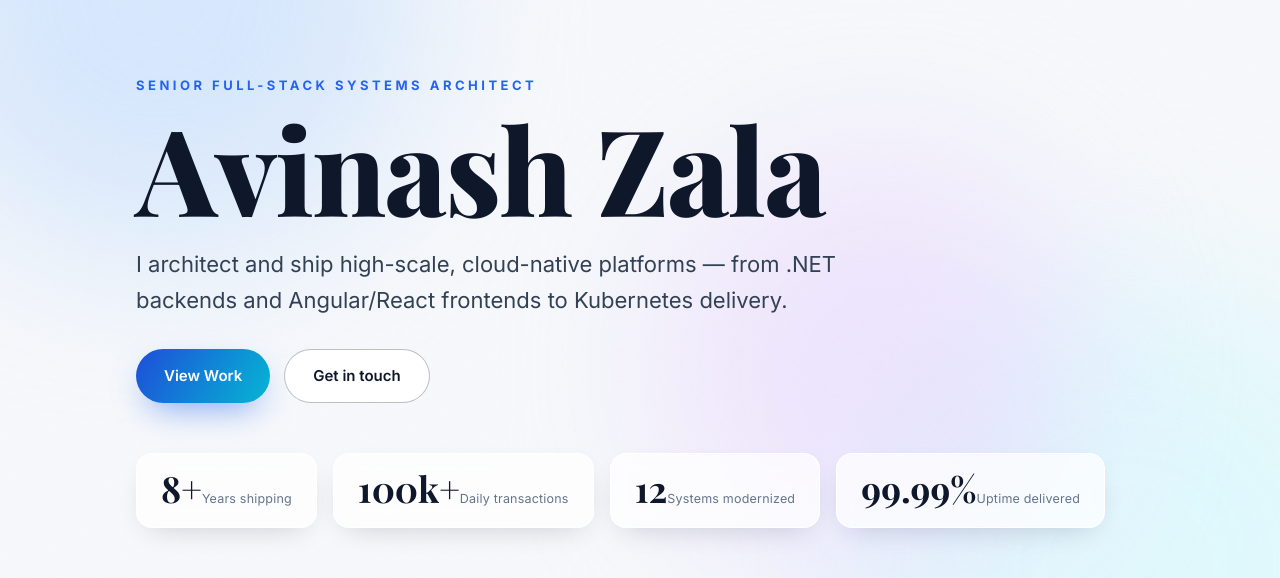
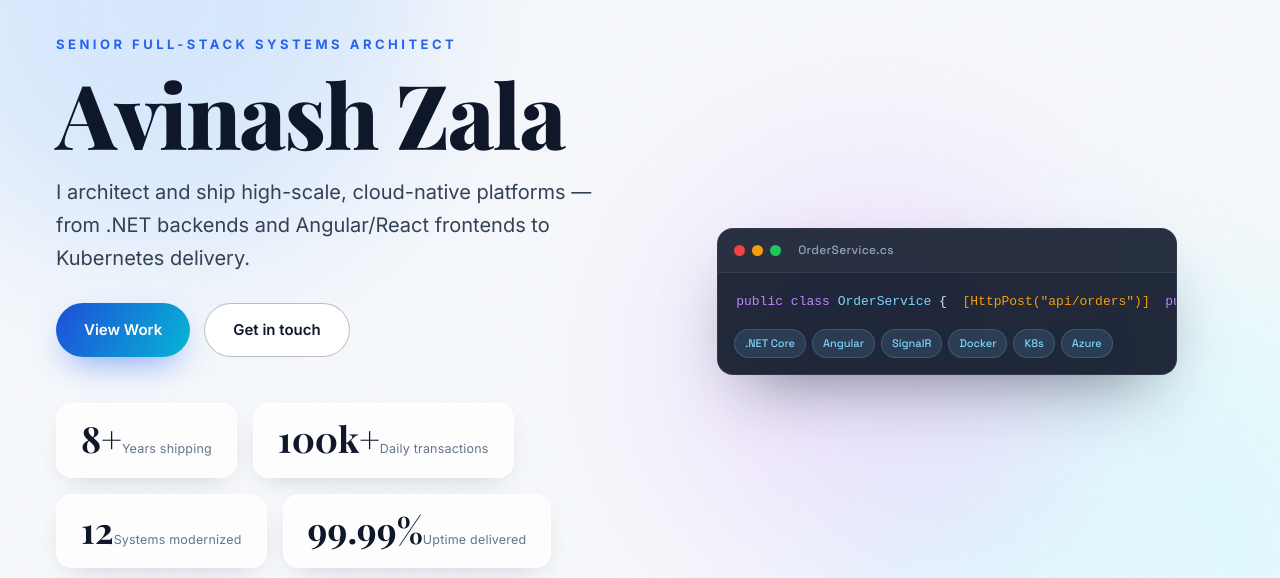
Before and after one commit to ZalaAvinash/ZalaAvinash, a website built with Vite: page index.html in a window 1280 px wide. Shown: the part 125-703 px from the top of the page. Built offline with nearby package versions, Linux system fonts and the light colour scheme.

Commit message:
Visual upgrade: balanced hero with code card anchor + cohesive editorial project imagery

```diff
--- a/assets/css/style.css
+++ b/assets/css/style.css
@@ -100,15 +100,42 @@ body {
 .contact-inner .section-lead { margin-left: auto; margin-right: auto; }
 
 /* ===== Hero ===== */
-.hero { min-height: 88vh; display: flex; align-items: center; position: relative; z-index: 2; }
-.hero-inner { max-width: var(--maxw); margin: 0 auto; padding: 0 clamp(20px, 5vw, 56px); width: 100%; }
+.hero {
+    min-height: 88vh; display: flex; align-items: center; position: relative; z-index: 2;
+    padding-top: 40px; padding-bottom: 40px;
+}
+.hero-inner { flex: 1 1 52%; max-width: var(--maxw); padding: 0 clamp(20px, 5vw, 56px); width: 100%; }
+.hero-visual { flex: 1 1 48%; display: flex; justify-content: center; padding: 0 clamp(20px, 4vw, 56px) 0 0; position: relative; }
 .hero-name {
     font-family: var(--serif); font-weight: 800;
-    font-size: clamp(56px, 9.5vw, 120px); line-height: 0.95;
-    letter-spacing: -2px; color: var(--ink); margin: 12px 0 22px;
+    font-size: clamp(48px, 7vw, 104px); line-height: 0.96;
+    letter-spacing: -2px; color: var(--ink); margin: 12px 0 20px;
 }
-.hero-tagline { font-size: clamp(17px, 2vw, 22px); color: var(--ink-soft); max-width: 56ch; }
-.hero-actions { display: flex; gap: 14px; margin: 30px 0 50px; flex-wrap: wrap; }
+.hero-tagline { font-size: clamp(16px, 1.8vw, 20px); color: var(--ink-soft); max-width: 50ch; }
+.hero-actions { display: flex; gap: 14px; margin: 28px 0 46px; flex-wrap: wrap; }
+
+/* Hero code card (visual anchor, right side) */
+.code-card {
+    width: 100%; max-width: 460px; background: rgba(15, 23, 42, 0.92);
+    border: 1px solid rgba(255,255,255,0.08); border-radius: 16px; overflow: hidden;
+    box-shadow: 0 30px 70px -28px rgba(15,23,42,0.55); backdrop-filter: blur(8px);
+    font-family: 'Space Grotesk', monospace;
+}
+.code-bar { display: flex; align-items: center; gap: 7px; padding: 12px 16px; background: rgba(255,255,255,0.04); border-bottom: 1px solid rgba(255,255,255,0.06); }
+.code-bar span { width: 11px; height: 11px; border-radius: 50%; background: #475569; }
+.code-bar span:nth-child(1) { background: #ef4444; }
+.code-bar span:nth-child(2) { background: #f59e0b; }
+.code-bar span:nth-child(3) { background: #22c55e; }
+.code-bar em { margin-left: 10px; font-style: normal; font-size: 12px; color: #94a3b8; letter-spacing: 0.3px; }
+.code-body { margin: 0; padding: 18px 18px 16px; font-size: 13px; line-height: 1.7; overflow-x: auto; }
+.code-body code { white-space: pre; }
+.tk-k { color: #c084fc; }
+.tk-t { color: #7dd3fc; }
+.tk-p { color: #e2e8f0; }
+.tk-d { color: #f59e0b; }
+.tk-i { color: #86efac; }
+.code-stack { display: flex; flex-wrap: wrap; gap: 6px; padding: 0 16px 16px; }
+.code-stack span { font-size: 11px; padding: 4px 10px; border-radius: 999px; background: rgba(125,211,252,0.12); color: #7dd3fc; border: 1px solid rgba(125,211,252,0.2); }
 
 .btn {
     display: inline-flex; align-items: center; gap: 8px;
@@ -235,8 +262,11 @@ body {
     .site-nav.open { transform: translateX(0); }
     .site-nav a { font-size: 18px; padding: 12px 0; width: 100%; border-bottom: 1px solid var(--line); }
     .projects-grid { grid-template-columns: 1fr; }
-    .hero { min-height: 80vh; }
-}
+    .hero { min-height: auto; flex-direction: column; align-items: flex-start; gap: 36px; }
+    .hero-inner, .hero-visual { flex: 1 1 100%; width: 100%; padding: 0 clamp(20px, 5vw, 56px); }
+    .hero-visual { justify-content: flex-start; }
+    .code-card { max-width: 100%; }
+  }
 @media (max-width: 520px) {
     .skills-grid { grid-template-columns: 1fr; gap: 18px; }
     .hero-stats { gap: 12px; }
--- a/assets/js/data.js
+++ b/assets/js/data.js
@@ -16,7 +16,22 @@ export const portfolioData = {
       { value: '100k+', label: 'Daily transactions' },
       { value: '12', label: 'Systems modernized' },
       { value: '99.99%', label: 'Uptime delivered' }
-    ]
+    ],
+    code: [
+      { c: 'k', t: 'public class' }, { c: 't', t: ' OrderService' },
+      { c: 'p', t: ' {' },
+      { c: 'd', t: '  [HttpPost("api/orders")]' },
+      { c: 'k', t: '  public async Task' }, { c: 't', t: '<IActionResult>' }, { c: 'p', t: ' Create' },
+      { c: 'p', t: '(' }, { c: 't', t: 'OrderDto' }, { c: 'i', t: ' dto' }, { c: 'p', t: ')' },
+      { c: 'p', t: '  {' },
+      { c: 'i', t: '    var' }, { c: 'i', t: ' order' }, { c: 'p', t: ' = ' }, { c: 'k', t: 'await' }, { c: 'i', t: ' _repo' }, { c: 'p', t: '.SaveAsync(' }, { c: 'i', t: 'dto' }, { c: 'p', t: ');' },
+      { c: 'i', t: '    await' }, { c: 'i', t: ' _bus' }, { c: 'p', t: '.PublishAsync(' },
+      { c: 'i', t: 'new' }, { c: 'i', t: ' OrderPlaced' }, { c: 'p', t: '(order.Id));' },
+      { c: 'i', t: '    return' }, { c: 't', t: ' Ok' }, { c: 'p', t: '(order);' },
+      { c: 'p', t: '  }' },
+      { c: 'p', t: '}' }
+    ],
+    stack: ['.NET Core', 'Angular', 'SignalR', 'Docker', 'K8s', 'Azure']
   },
 
   about: {
@@ -41,11 +56,11 @@ export const portfolioData = {
   ],
 
   projects: [
-    { id: 0, title: 'AIRIS Enterprise ERP', client: 'Aether Industries', impact: '70% faster deployments • Modernized from .NET 4.5 legacy', tech: ['.NET Core', 'Angular', 'Docker', 'Kubernetes'], desc: 'Full platform modernization. PRM module, real-time dashboards, container orchestration. 100k+ daily transactions now stable.', image: '/images/1.jpg', accent: '#2563eb', span: 'tall', link: '#' },
-    { id: 1, title: 'Insurance Portal Platform', client: 'Major Insurer', impact: '40k monthly users • 100% test coverage', tech: ['ASP.NET', 'MSSQL', 'HelloSign', 'Stripe'], desc: 'High-traffic customer portal. E-signature flows, payments, policy management. Zero downtime releases for 3 years.', image: '/images/2.jpg', accent: '#06b6d4', span: 'short', link: '#' },
-    { id: 2, title: 'Twitter Intelligence Engine', client: 'Internal Platform', impact: 'Executive dashboards • Real-time sentiment', tech: ['.NET Core', 'React', 'OpenAI', 'SignalR'], desc: 'Chrome extension + backend that turns Twitter into actionable intelligence. Featured for C-level reporting.', image: '/images/3.jpg', accent: '#7c3aed', span: 'short', link: '#' },
-    { id: 3, title: 'Real-time Trading Platform', client: 'Fintech Scale-up', impact: '<50ms latency @ 10k concurrent', tech: ['Angular', '.NET Core', 'Azure', 'Redis', 'SignalR'], desc: 'Low-latency trading terminal and matching engine. Sub-50ms roundtrips with full audit trail.', image: '/images/4.jpg', accent: '#059669', span: 'tall', link: '#' },
-    { id: 4, title: 'Legacy → Cloud Migration', client: 'Manufacturing Enterprise', impact: '40% infra cost reduction • 99.99% uptime', tech: ['ASP.NET', 'Docker', 'Kubernetes', 'Terraform'], desc: 'Moved 12-year-old monolith to cloud-native. Zero-downtime cutover with feature flags and canary deploys.', image: '/images/1.jpg', accent: '#db2777', span: 'short', link: '#' }
+    { id: 0, title: 'AIRIS Enterprise ERP', client: 'Aether Industries', impact: '70% faster deployments • Modernized from .NET 4.5 legacy', tech: ['.NET Core', 'Angular', 'Docker', 'Kubernetes'], desc: 'Full platform modernization. PRM module, real-time dashboards, container orchestration. 100k+ daily transactions now stable.', image: '/images/proj_1.jpg', accent: '#2563eb', span: 'tall', link: '#' },
+    { id: 1, title: 'Insurance Portal Platform', client: 'Major Insurer', impact: '40k monthly users • 100% test coverage', tech: ['ASP.NET', 'MSSQL', 'HelloSign', 'Stripe'], desc: 'High-traffic customer portal. E-signature flows, payments, policy management. Zero downtime releases for 3 years.', image: '/images/proj_2.jpg', accent: '#06b6d4', span: 'short', link: '#' },
+    { id: 2, title: 'Twitter Intelligence Engine', client: 'Internal Platform', impact: 'Executive dashboards • Real-time sentiment', tech: ['.NET Core', 'React', 'OpenAI', 'SignalR'], desc: 'Chrome extension + backend that turns Twitter into actionable intelligence. Featured for C-level reporting.', image: '/images/proj_3.jpg', accent: '#7c3aed', span: 'short', link: '#' },
+    { id: 3, title: 'Real-time Trading Platform', client: 'Fintech Scale-up', impact: '<50ms latency @ 10k concurrent', tech: ['Angular', '.NET Core', 'Azure', 'Redis', 'SignalR'], desc: 'Low-latency trading terminal and matching engine. Sub-50ms roundtrips with full audit trail.', image: '/images/proj_4.jpg', accent: '#059669', span: 'tall', link: '#' },
+    { id: 4, title: 'Legacy → Cloud Migration', client: 'Manufacturing Enterprise', impact: '40% infra cost reduction • 99.99% uptime', tech: ['ASP.NET', 'Docker', 'Kubernetes', 'Terraform'], desc: 'Moved 12-year-old monolith to cloud-native. Zero-downtime cutover with feature flags and canary deploys.', image: '/images/proj_5.jpg', accent: '#db2777', span: 'short', link: '#' }
   ],
 
   experience: [
--- a/assets/js/main.js
+++ b/assets/js/main.js
@@ -25,6 +25,19 @@ function animateCount(el, target) {
     if (p < 1) requestAnimationFrame(tick);
   };
   requestAnimationFrame(tick);
+}
+
+function renderHeroVisual(d) {
+  const hv = $('#hero-visual');
+  if (!hv) return;
+  const code = (d.hero.code || []).map(t => `<span class="tk-${t.c}">${esc(t.t)}</span>`).join('');
+  const stack = (d.hero.stack || []).map(s => `<span>${esc(s)}</span>`).join('');
+  hv.innerHTML = `
+    <div class="code-card">
+      <div class="code-bar"><span></span><span></span><span></span><em>OrderService.cs</em></div>
+      <pre class="code-body"><code>${code}</code></pre>
+      <div class="code-stack">${stack}</div>
+    </div>`;
 }
 
 function renderHero(d) {
@@ -175,6 +188,7 @@ function applyDeepLink() {
 function init() {
   try {
     renderHero(portfolioData);
+    renderHeroVisual(portfolioData);
     renderAbout(portfolioData);
     renderSkills(portfolioData);
     renderProjects(portfolioData);
--- a/index.html
+++ b/index.html
@@ -55,6 +55,7 @@
                 </div>
                 <ul class="hero-stats" id="hero-stats"></ul>
             </div>
+            <div class="hero-visual reveal" id="hero-visual" aria-hidden="true"></div>
         </section>
 
         <!-- ABOUT -->
```
Also changed, not shown: public/images/proj_1.jpg (added), public/images/proj_2.jpg (added), public/images/proj_3.jpg (added), public/images/proj_4.jpg (added), public/images/proj_5.jpg (added).
